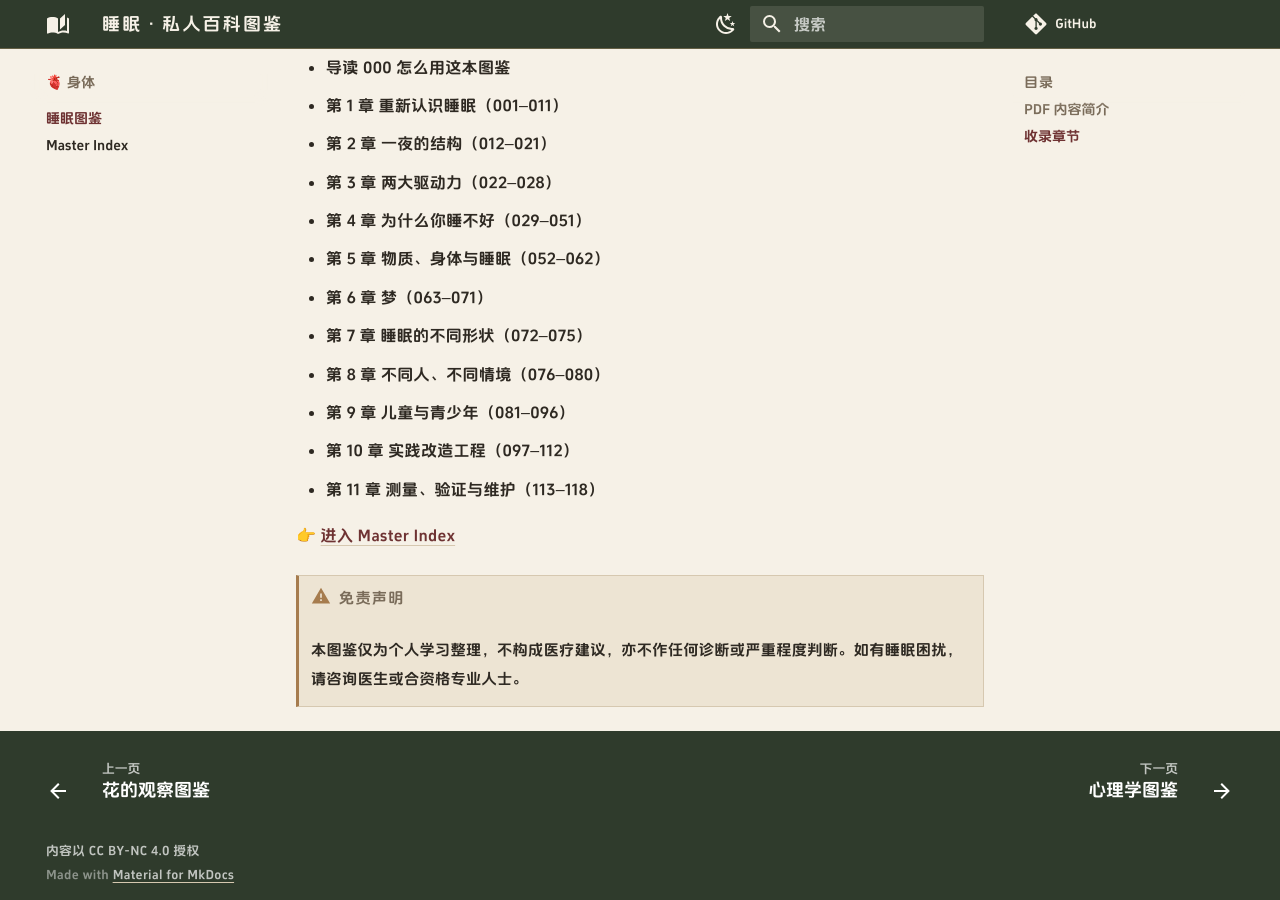
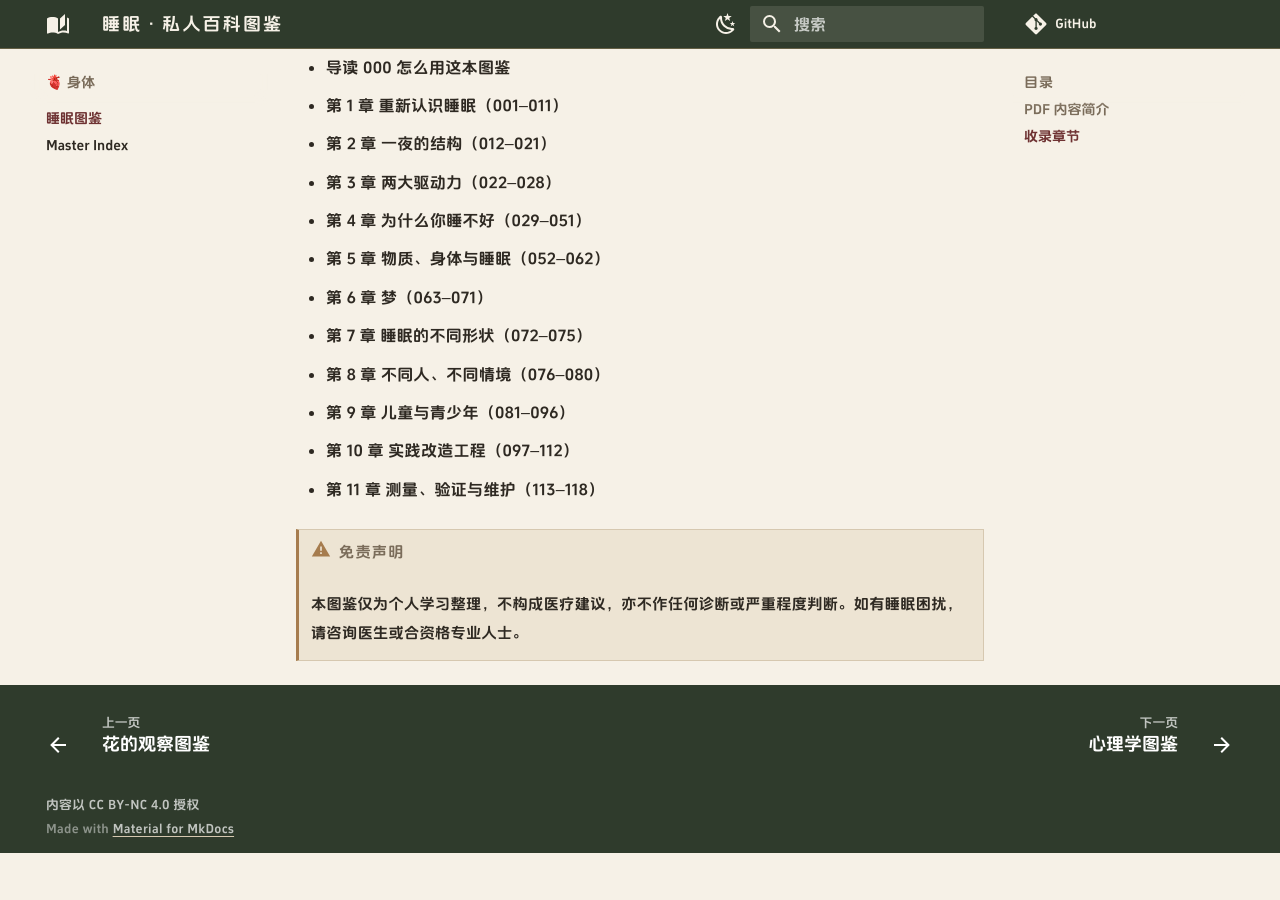
Before and after one commit to littlesharkw/private-encyclopedias, an MkDocs documentation site: the page built from docs/body/sleep/index.md, in a window 1280 px wide and 900 px high, scrolled down 1109 px. Built offline with MkDocs 1.6.1 and Material for MkDocs 9.7.7, drawn with Linux system fonts in a browser that asks for light colours; comment, search, counter and statistics services are not loaded; after the commit the page ends 1962 px from its top, so only the background shows below that.

Commit message:
Add files via upload

```diff
--- a/docs/body/sleep/index.md
+++ b/docs/body/sleep/index.md
@@ -47,7 +47,5 @@ tags:
 - 第 10 章 实践改造工程（097–112）
 - 第 11 章 测量、验证与维护（113–118）
 
-👉 [进入 Master Index](master-index.md)
-
 !!! warning "免责声明"
     本图鉴仅为个人学习整理，不构成医疗建议，亦不作任何诊断或严重程度判断。如有睡眠困扰，请咨询医生或合资格专业人士。
```
